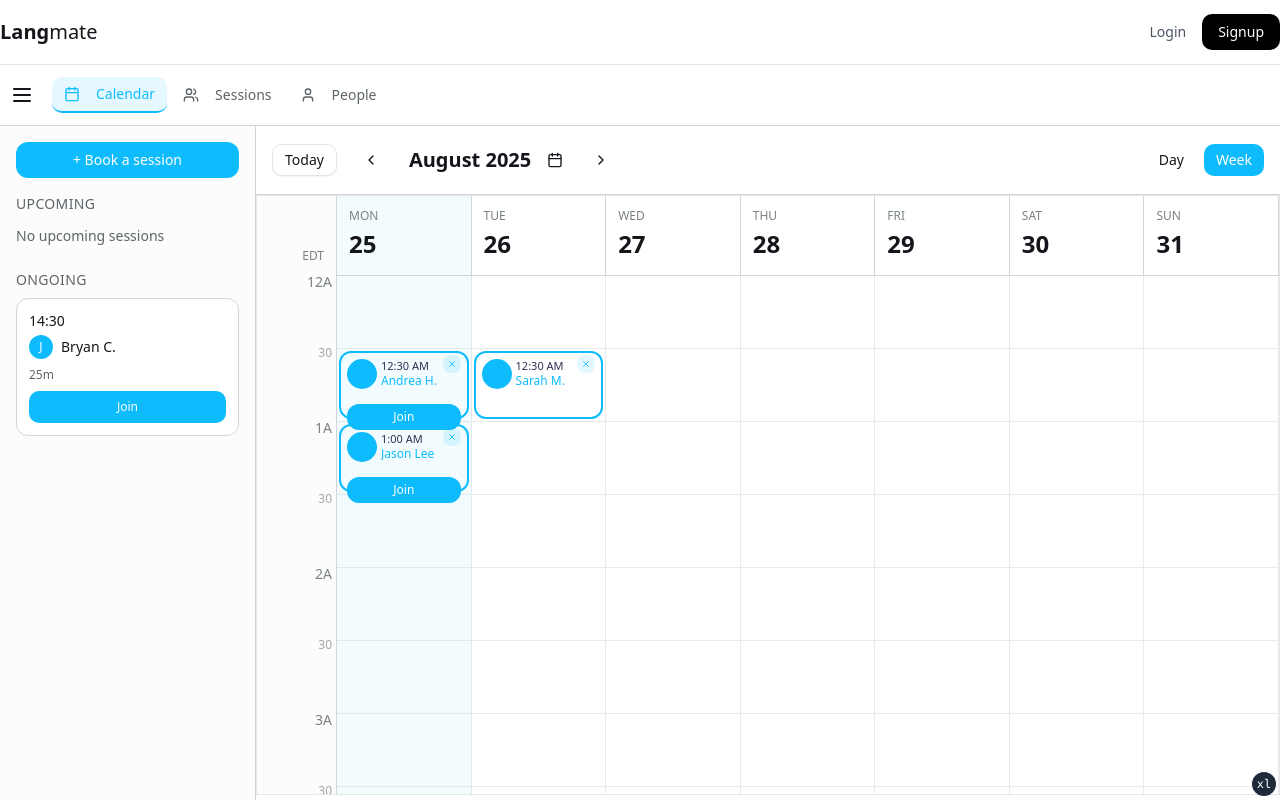
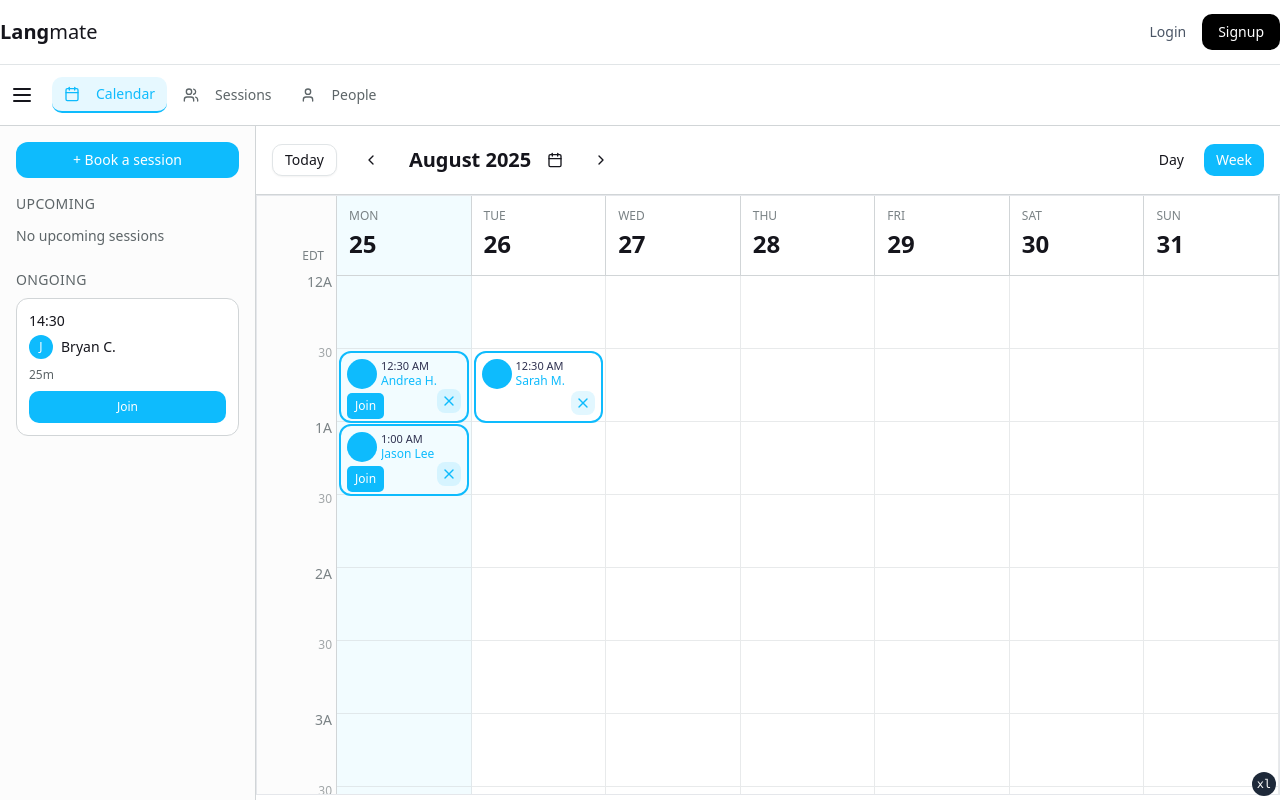
Before and after one commit to seraphimsakiewicz/langmate, a Next.js app in the folder frontend/: page / in a window 1280 px wide. Built offline with nearby package versions, Linux system fonts and the light colour scheme; no server answers.

Commit message:
Put join and X on same row, i think ill move X back to top right... and see how join looks with icon in center...

```diff
--- a/frontend/src/components/calendar/SessionBlock.tsx
+++ b/frontend/src/components/calendar/SessionBlock.tsx
@@ -1,5 +1,6 @@
 import { Session } from "@/types/calendar";
 import { X } from "lucide-react";
+import Link from "next/link";
 
 interface SessionBlockProps {
   session: Session;
@@ -35,29 +36,26 @@ export const SessionBlock = ({ session, onDelete }: SessionBlockProps) => {
     const minutesDiff = Math.floor(timeDiff / (1000 * 60));
 
     // Session starts within 60 minutes and hasn't started yet
-    return minutesDiff >= 0 && minutesDiff <= 60;
+    return true;
   };
 
   const renderBookedSession = () => (
     <div
-      className="absolute rounded p-[6px] border-2 border-session-booked text-session-booked font-medium transition-all"
+      className="absolute rounded p-[6px] border-2 border-session-booked font-medium text-session-booked transition-all"
       style={{
         left: "2px",
         right: "2px",
         top: "2px",
         bottom: "2px",
-        minHeight: "56px",
+        minHeight: "72px",
         zIndex: 10,
       }}
     >
-      {/* Bottom row: Avatar + Name OR Join Button */}
-      <div className="flex flex-col items-stretch justify-between gap-2">
-        {/* Avatar and Name */}
-        <div className="flex items-start flex-1 min-w-0">
-          <div className="w-[30px] h-[30px]  bg-session-booked rounded-full hidden-below-medium"></div>
-          {/* Top row: Time and Close button */}
-          <div className="flex ml-1 justify-between items-start mb-2">
-            {/* Time display - responsive */}
+      <div className="flex flex-col justify-between h-full">
+        {/* Top row: Avatar + Time/Name on left, Close button on right */}
+        <div className="flex items-start justify-between">
+          <div className="flex items-start gap-1 flex-1 min-w-0">
+            <div className="w-[30px] h-[30px] bg-session-booked rounded-full hidden-below-medium flex-shrink-0"></div>
             <div className="leading-tight">
               <div className="text-session-time">
                 <span className="show-large-only">
@@ -76,6 +74,20 @@ export const SessionBlock = ({ session, onDelete }: SessionBlockProps) => {
               </div>
             </div>
           </div>
+        </div>
+
+        <div className="flex flex-row justify-between align-end">
+          {/* Bottom row: Join Button on left */}
+          {isSessionStartingSoon() && (
+            <div className="flex justify-start mt-1">
+              <Link
+                href="#"
+                className="bg-calendar-primary hover:bg-calendar-primary/90 text-white text-[12px] px-2 py-1 rounded-[5px] font-medium transition-colors cursor-pointer"
+              >
+                Join
+              </Link>
+            </div>
+          )}
 
           {/* Close button - hidden 951px-1059px and on mobile (<950px) */}
           <button
@@ -85,24 +97,11 @@ export const SessionBlock = ({ session, onDelete }: SessionBlockProps) => {
                 onDelete(session.id);
               }
             }}
-            className="text-session-booked w-[18px] h-[18px] p-[4px] rounded-sm bg-calendar-primary/12 hover:text-session-booked/80 transition-colors ml-auto -mt-1 cursor-pointer hover:bg-calendar-primary/20 hide-on-mobile hidden xl:flex items-center justify-center"
+            className="text-session-booked w-[24px] h-[24px] p-[4px] ml-auto rounded-sm bg-calendar-primary/12 hover:text-session-booked/80 transition-colors cursor-pointer hover:bg-calendar-primary/20 hide-on-mobile hidden xl:flex items-center justify-center flex-shrink-0"
           >
-            <X  />
+            <X />
           </button>
         </div>
-
-        {/* Join Button - show when session is starting soon */}
-        {isSessionStartingSoon() && (
-          <button
-            onClick={(e) => {
-              e.stopPropagation();
-              console.log("Joining session:", session.id);
-            }}
-            className="bg-session-booked hover:bg-session-booked/90 text-white text-[12px] px-2 py-1 rounded font-medium transition-colors cursor-pointer flex-shrink-0"
-          >
-            Join
-          </button>
-        )}
       </div>
     </div>
   );
```
